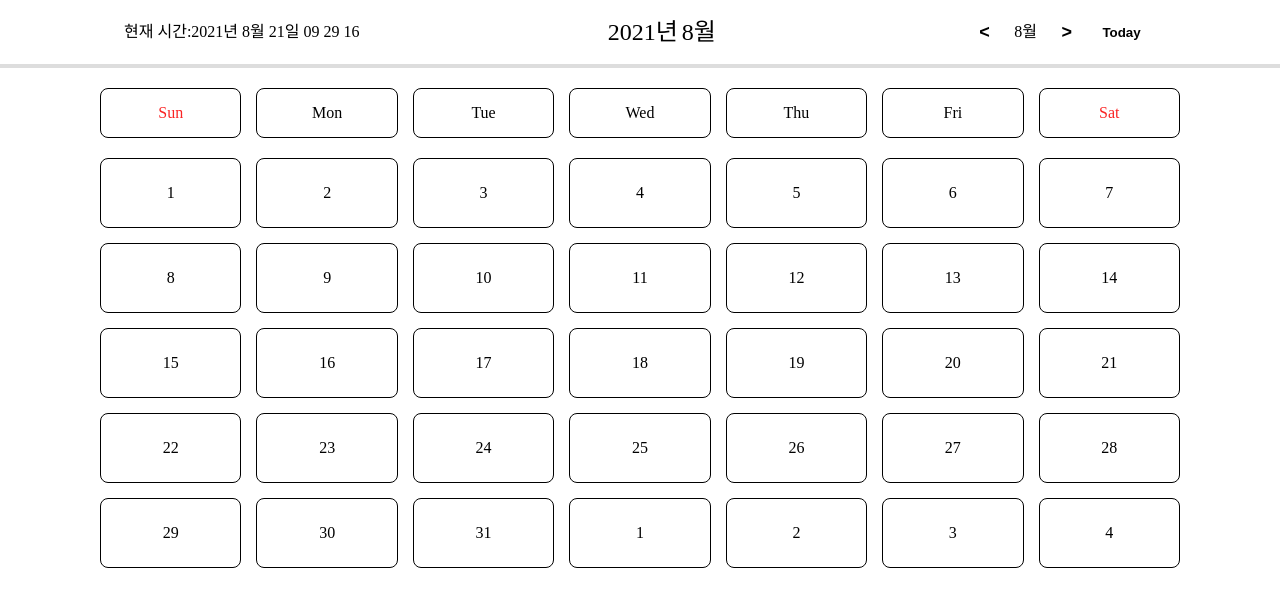
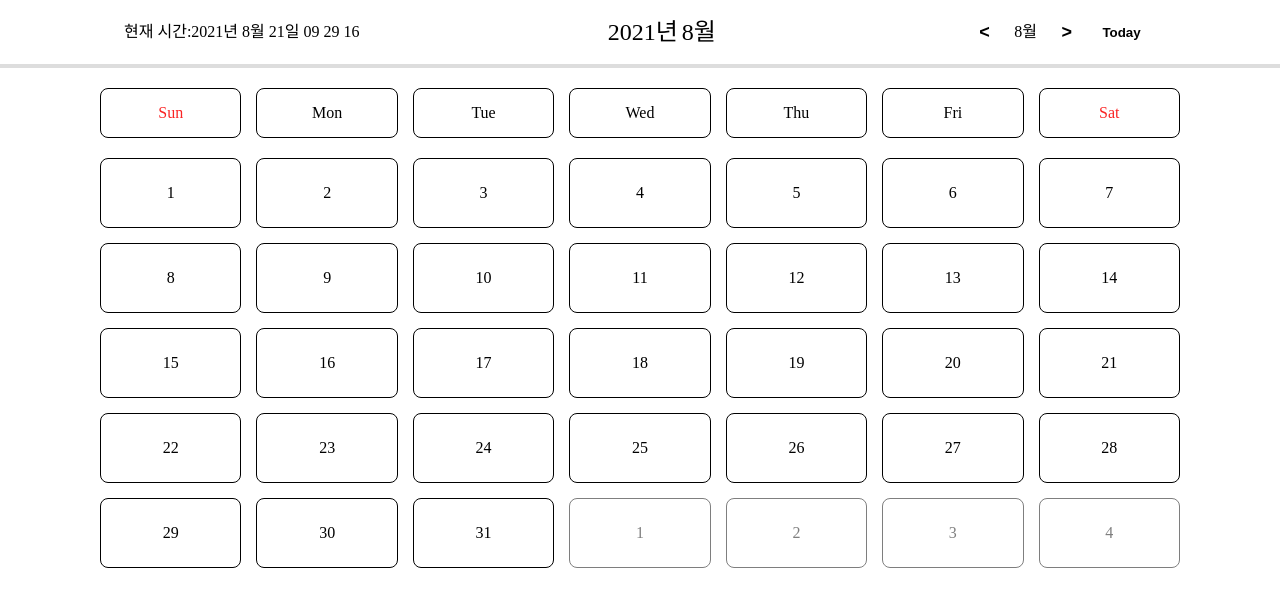
Before and after one commit to SimonDevelope/Calendar-react-typescript, a React (Create React App) app: page / in a window 1280 px wide. Shown: the top 606 px of the page. Built offline with nearby package versions, Linux system fonts and the light colour scheme.

Commit message:
#7 add last month days and next month days styles

```diff
--- a/src/Components/Month.tsx
+++ b/src/Components/Month.tsx
@@ -23,6 +23,9 @@ function month() {
     minutes: day.getMinutes(),
     seconds: day.getSeconds(),
   });
+
+  // 지난 날짜 및 다음 달 날짜 회색으로 표현하기
+  const thisLast = new Date(years, months, 0).getDate();
 
   useEffect(() => {
     const timer = setInterval(() => {
@@ -142,8 +145,11 @@ function month() {
                     </div>
                   );
                 } else {
+                  const firstDateIndex = dates.indexOf(1);
+                  const lastDateIndex = dates.lastIndexOf(thisLast);
+                  const condition = index >= firstDateIndex && index < lastDateIndex + 1 ? 'this' : 'others';
                   return (
-                    <div className="calender-number-inner-attr" key={index} ref={pointToday}>
+                    <div className={condition} key={index} ref={pointToday}>
                       {calenderList}
                     </div>
                   );
--- a/src/Styles/month.scss
+++ b/src/Styles/month.scss
@@ -93,13 +93,6 @@
     background: #DDDDDD;
     border-radius: 18px;
 }
-.calender-number-inner-attr {
-    display: flex;
-    justify-content: center;
-    align-items: center;
-    border: 0.5px solid #000000;
-    border-radius: 8px;
-}
 .calender-point-date {
     display: flex;
     justify-content: center;
@@ -108,3 +101,18 @@
     border-radius: 8px;
     color:rgb(250, 36, 36);
 }
+.this {
+    display: flex;
+    justify-content: center;
+    align-items: center;
+    border: 0.5px solid #000000;
+    border-radius: 8px;
+}
+.others {
+    display: flex;
+    justify-content: center;
+    align-items: center;
+    border: 0.5px solid #000000;
+    border-radius: 8px;
+    opacity: 0.5;
+}
```
